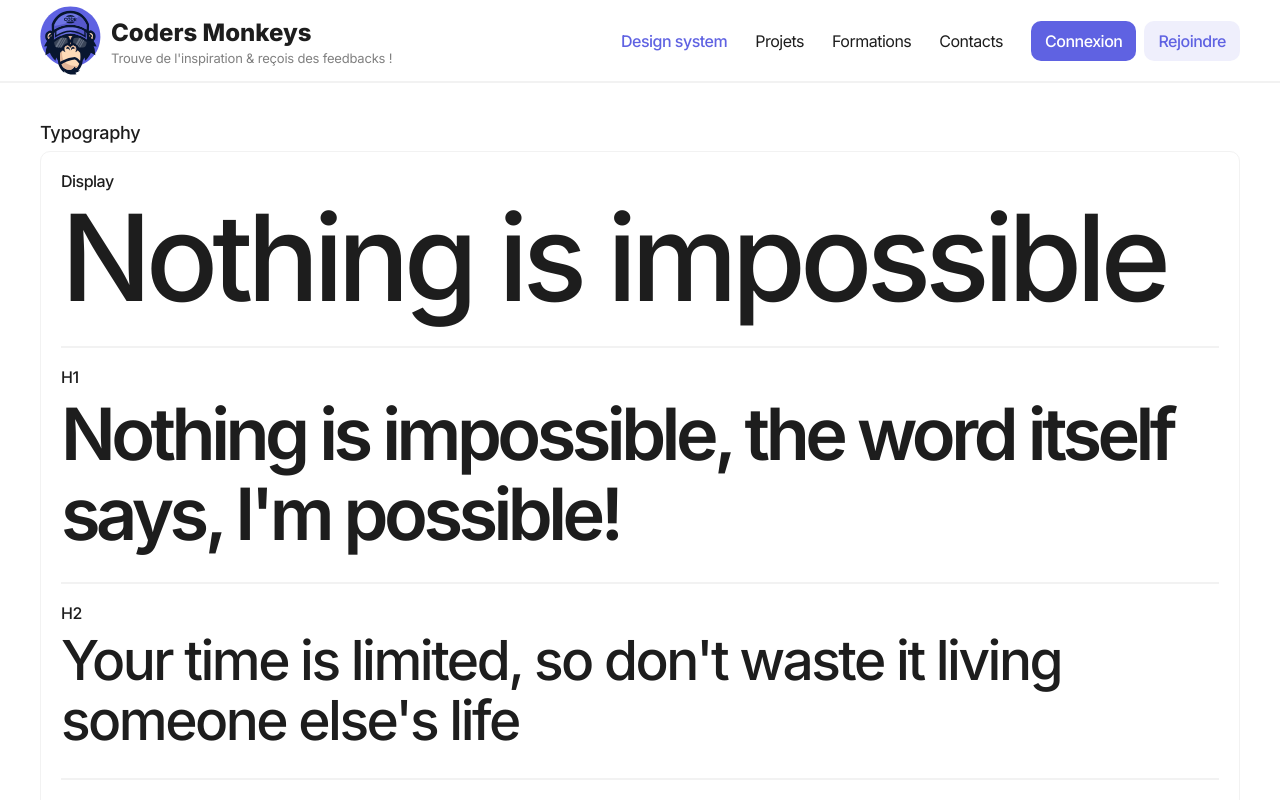
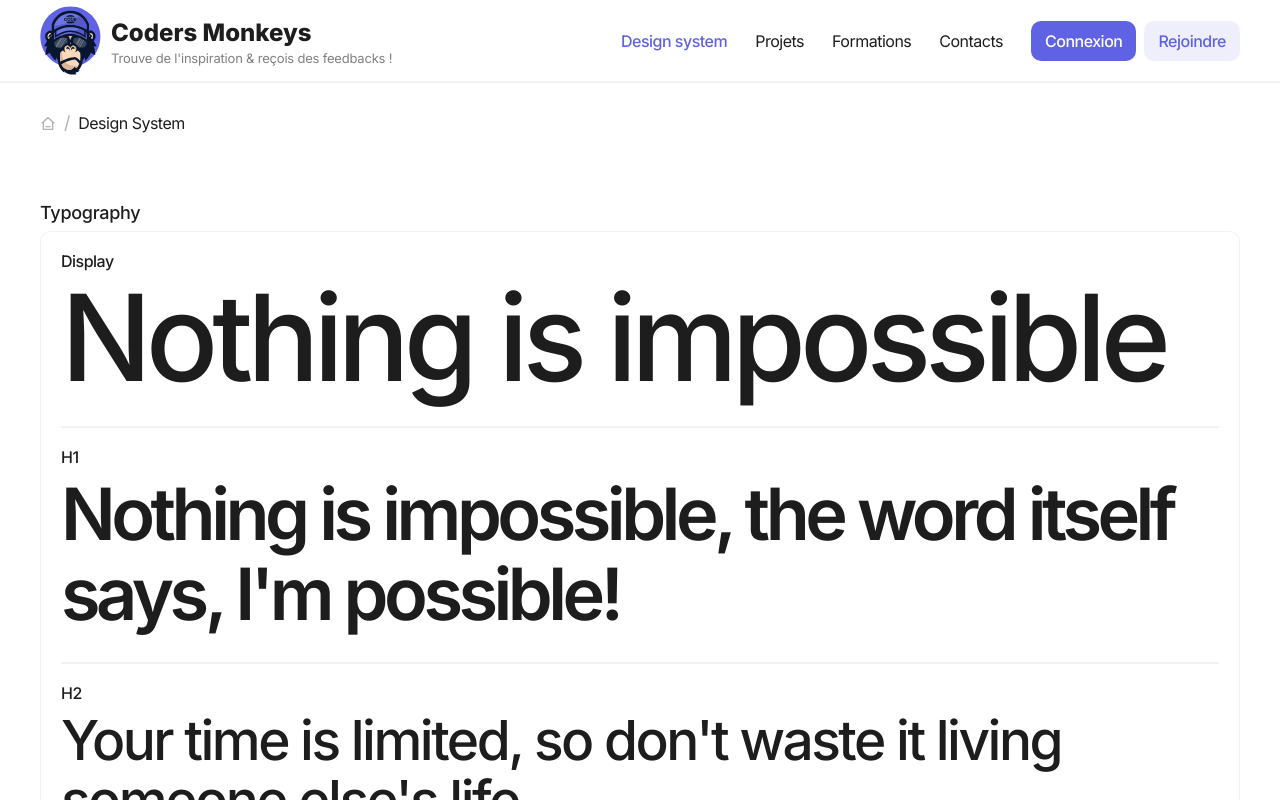
Before and after one commit to JonathanCornic/coders-monkeys, a Next.js app: page /design-system in a window 1280 px wide. Shown: the top 800 px of the page. Built offline with nearby package versions, Linux system fonts and the light colour scheme.

Commit message:
breadcrumbs created

```diff
--- a/src/pages/design-system.tsx
+++ b/src/pages/design-system.tsx
@@ -1,7 +1,6 @@
 // COMPONENT
 import { Container } from "@/ui/components/container/container";
 import { Layout } from "@/ui/components/layout/layout";
-import { Navigation } from "@/ui/components/navigation/navigation";
 import { Seo } from "@/ui/components/seo/seo";
 
 // DESIGN SYSTEM
--- a/src/pages/index.tsx
+++ b/src/pages/index.tsx
@@ -7,7 +7,7 @@
     <>
       <Seo title="Coders Monkeys" description="Description..." />
 
-      <Layout>
+      <Layout isDisplayBreadcrumbs={false}>
         <LandingPageContainer/>
       </Layout>
     </>
--- /dev/null
+++ b/src/ui/components/breadcrumbs/breadcrumbs.tsx
@@ -0,0 +1,48 @@
+import { Typographiy } from "@/ui/design-system/typography/typography";
+import clsx from "clsx";
+import Link from "next/link";
+import { useRouter } from "next/router";
+import { RiHome3Line } from "react-icons/ri";
+import { Container } from "../container/container";
+
+export function Breadcrumbs() {
+  const router = useRouter();
+  const asPath = router.asPath;
+  const segments = asPath.split("/");
+  const lastSegment = segments[segments.length - 1];
+  segments[0] = "accueil";
+
+  const view = segments.map((path, index) => (
+    <div key={crypto.randomUUID()} className="flex items-center">
+      <Link
+        href={index > 0 ? `/${segments.slice(1, index + 1).join("/")}` : "/"}
+      >
+        <Typographiy
+          variant="caption3"
+          component="span"
+          className={clsx(
+            path !== lastSegment ? "text-gray-600" : "text-gray",
+            "capitalize hover:text-gray animate"
+          )}
+        >
+          {path !== "accueil" ? (
+            path.replace(/-/g, " ")
+          ) : (
+            <RiHome3Line className="inline -mt-0.5" />
+          )}
+        </Typographiy>
+        {path !== lastSegment && (
+          <Typographiy
+            variant="caption2"
+            component="span"
+            className="ml-2 text-gray-600"
+          >
+            /
+          </Typographiy>
+        )}
+      </Link>
+    </div>
+  ));
+
+  return <Container className="flex items-center gap-2 py-7">{view}</Container>;
+}
--- a/src/ui/components/layout/layout.tsx
+++ b/src/ui/components/layout/layout.tsx
@@ -1,13 +1,16 @@
+import { Breadcrumbs } from "../breadcrumbs/breadcrumbs";
 import { Footer } from "../navigation/footer";
 import { Navigation } from "../navigation/navigation";
 
 interface Props {
   children: React.ReactNode;
+  isDisplayBreadcrumbs?: boolean;
 }
-export function Layout({ children }: Props) {
+export function Layout({ children, isDisplayBreadcrumbs = true }: Props) {
   return (
     <>
       <Navigation />
+      {isDisplayBreadcrumbs && <Breadcrumbs />}
       {children}
       <Footer />
     </>
```
Also changed, not shown: src/pages/connexion/index.tsx (added), src/pages/connexion/inscription.tsx (added), src/pages/connexion/mots-de-passe-perdu.tsx (added).
